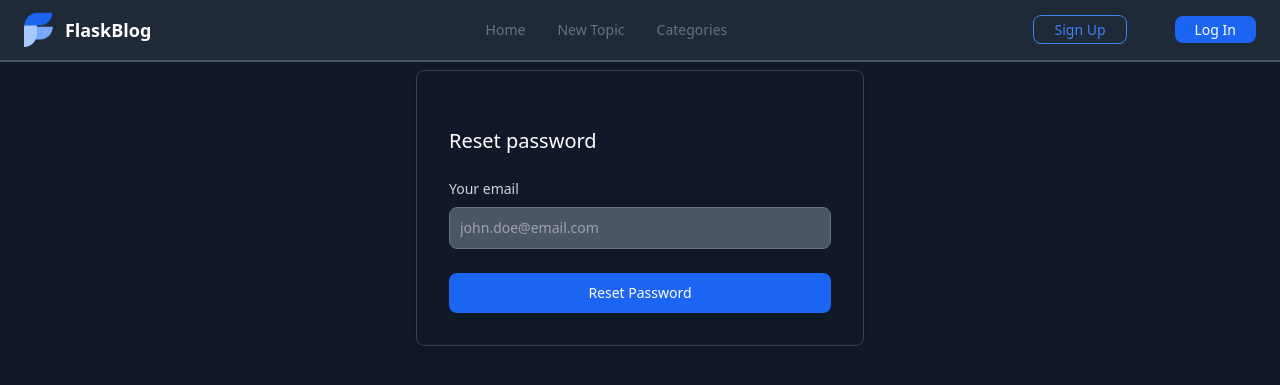
After one commit to nyplex/Flask_blog, a Flask app: page /reset-password in a window 1280 px wide. The commit adds this page. Shown: the top 385 px of the page. Run offline with Flask 2, Linux system fonts and the light colour scheme; some libraries are stand-ins or nearby versions.

Commit message:
Adding reset password functionality

```diff
--- a/flask_blog/templates/login.html
+++ b/flask_blog/templates/login.html
@@ -44,7 +44,7 @@
                     {{ form.remember.label(class="checkBox-label hover:cursor-pointer") }}
                 </div>
             </div>
-            <a href="#" class="ml-auto text-sm text-blue-700 hover:underline dark:text-blue-500">Lost Password?</a>
+            <a href="{{ url_for('users.reset_request') }}" class="ml-auto text-sm text-blue-700 hover:underline dark:text-blue-500">Lost Password?</a>
         </div>
         <!-- Submit button -->
         {{ form.submit(class="primary-btn w-full font-medium  text-sm px-5 py-2.5 hover:cursor-pointer") }}
--- /dev/null
+++ b/flask_blog/templates/reset_request.html
@@ -0,0 +1,31 @@
+{% extends "layout.html" %}
+{% block content %}
+
+<!-- Login Form Modal -->
+<div class="form-modal">
+    <form class="space-y-6" action="#" method="POST">
+        {{ form.hidden_tag() }}
+
+        <h3 class="text-xl font-medium text-gray-900 dark:text-white">Reset password</h3>
+
+        <!-- Email field -->
+        <div>
+            {% if form.email.errors %}
+                {{ form.email.label(class="form-invalid-label") }}
+                {{ form.email(class="form-invalid-input") }}
+                {% for error in form.email.errors %}
+                    <p class="form-error-message"><span class="font-medium">Oops! </span>{{ error }}</p>
+                {% endfor %}
+            {% else %}
+                {{ form.email.label(class="form-label") }}
+                {{ form.email(class="form-input") }}
+            {% endif %}
+        </div>
+        <!-- Submit button -->
+        {{ form.submit(class="primary-btn w-full font-medium  text-sm px-5 py-2.5 hover:cursor-pointer") }}
+
+    </form>
+</div>
+
+
+{%  endblock content %}
--- a/flask_blog/users/forms.py
+++ b/flask_blog/users/forms.py
@@ -81,6 +81,30 @@ class LoginForm(FlaskForm):
             flash("Wrong email and/or password", "flash-danger")
 
 
+class RequestResetPassword(FlaskForm):
+    email = StringField("Your email",
+                        validators=[DataRequired(), Email(), Length(max=50)],
+                        render_kw={"placeholder": "john.doe@email.com"})
+    submit = SubmitField("Reset Password")
+
+    def validate_email(self, email):
+        user = mongo.db.users.find_one({"email": email.data})
+        if user is None:
+            raise ValidationError(
+                'This email does not exists in our database.')
+
+class ResetPassword(FlaskForm):
+    password = PasswordField("Your password",
+                             validators=[DataRequired(),
+                                         Length(min=6, max=40)],
+                             render_kw={"placeholder": "••••••••"})
+    confirm_password = PasswordField("Confirm your password",
+                                     validators=[DataRequired(),
+                                                 EqualTo("password")],
+                                     render_kw={"placeholder": "••••••••"})
+    submit = SubmitField("Save New Password")
+
+
 class SettingsForm(FlaskForm):
     profile_pic = FileField("Update your avatar",
                             validators=[FileAllowed(["jpg", "jpeg", "png"])])
--- a/flask_blog/users/routes.py
+++ b/flask_blog/users/routes.py
@@ -1,9 +1,9 @@
 from flask_blog import mongo, bcrypt
 from flask import Blueprint, redirect, request, render_template, url_for, flash
-from flask_blog.users.forms import SignupForm, LoginForm, SettingsForm
+from flask_blog.users.forms import SignupForm, LoginForm, SettingsForm, RequestResetPassword, ResetPassword
 from flask_blog.models import User
 from datetime import datetime
-from flask_blog.users.utils import create_username, validate_settings
+from flask_blog.users.utils import create_username, send_reset_email, validate_settings, verify_reset_token
 from flask_blog.posts.utils import update_posts_data, update_post_data
 from flask_login import login_user, current_user, logout_user, login_required
 from bson import ObjectId
@@ -71,6 +71,48 @@ def signup():
                            form=form)
 
 
+@users.route("/reset-password", methods=["GET", "POST"])
+def reset_request():
+    if current_user.is_authenticated:
+        return redirect(url_for("main.home"))
+
+    form = RequestResetPassword()
+
+    if form.validate_on_submit():
+        user = mongo.db.users.find_one({"email": form.email.data})
+        send_reset_email(user)
+        flash('An email has been sent to reset your password', "flash-success")
+        return redirect(url_for("users.login"))
+
+    return render_template("reset_request.html", title="Reset Password", form=form)
+
+
+@users.route("/reset-password/<token>", methods=["GET", "POST"])
+def reset_password(token):
+    if current_user.is_authenticated:
+        return redirect(url_for("main.home"))
+
+    user = verify_reset_token(token)
+    if user is None:
+        flash("That is an invalid or expired token", "danger")
+        return redirect(url_for("users.reset_request"))
+
+    form = ResetPassword()
+
+    if form.validate_on_submit():
+        # has password
+        hashed_password = bcrypt.generate_password_hash(
+            form.password.data).decode('utf-8')
+
+        mongo.db.users.update_one(user, {"$set": {"password": hashed_password}})
+
+        flash("Your password has been updated!", "flash-success")
+        return redirect(url_for("users.login"))
+
+    return render_template("reset_password.html", title="Reset Password", form=form)
+
+
+
 @users.route("/logout")
 @login_required
 def logout():
```
Also changed, not shown: flask_blog/__init__.py (+14 -0 lines), flask_blog/static/bundle.css (+1 -1 lines), flask_blog/templates/reset_password.html (added, +47 -0 lines), flask_blog/users/utils.py (+33 -2 lines).
